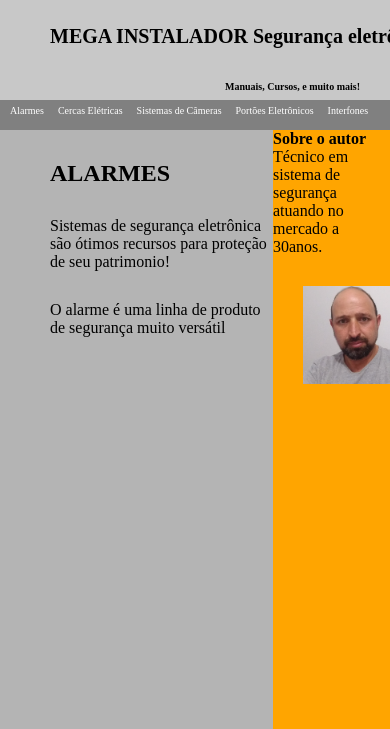
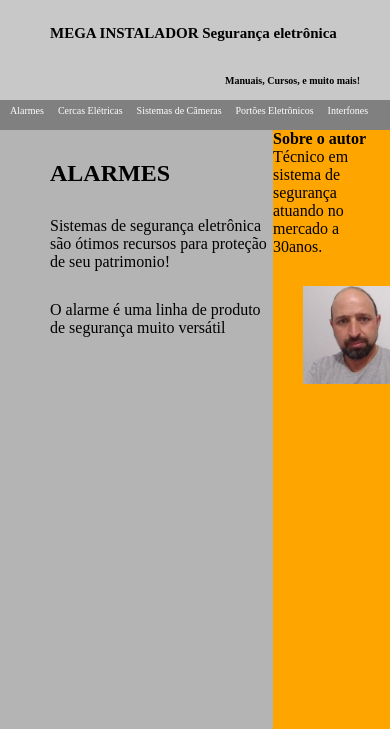
Before and after one commit to marcelo-prog/O-instalador, a PHP site: page / in a window 390 px wide; the page is wider, and only the part inside the window is pictured. Shown: the top 729 px of that part. Run offline with PHP 8.4, Linux system fonts and the light colour scheme.

Commit message:
mais responsivo
para tela de celular

```diff
--- a/css/style.css
+++ b/css/style.css
@@ -104,6 +104,13 @@ footer h5{
 
 }
 
+@media screen and (max-width:570px){
+	.inicio h1{
+		font-size: 15px;
+	}
+
+}
+
 @media screen and (max-width:1050px){
 	header .inicio h2{
 		font-size: 10px;
```
